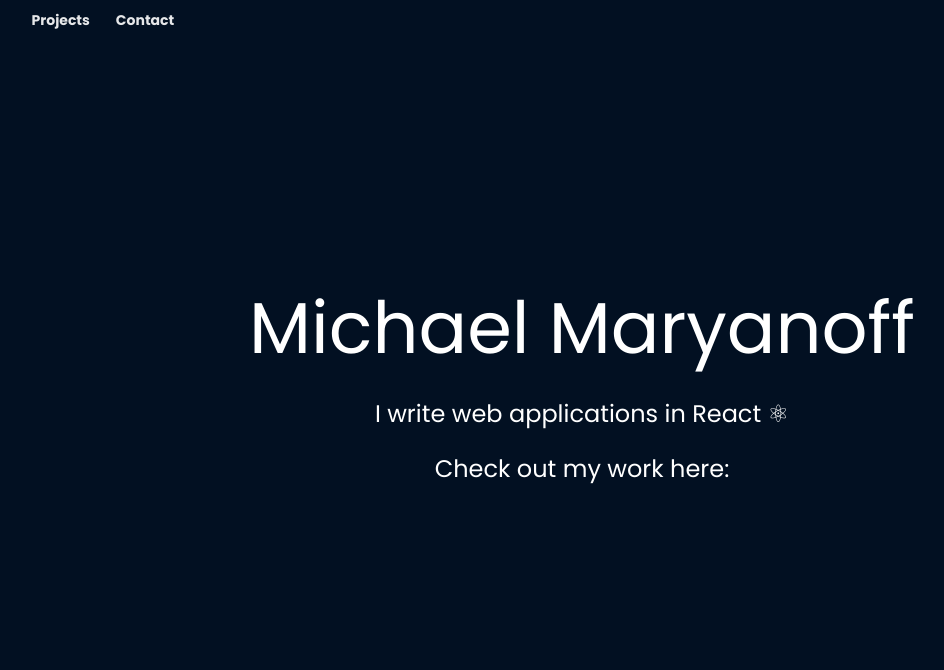
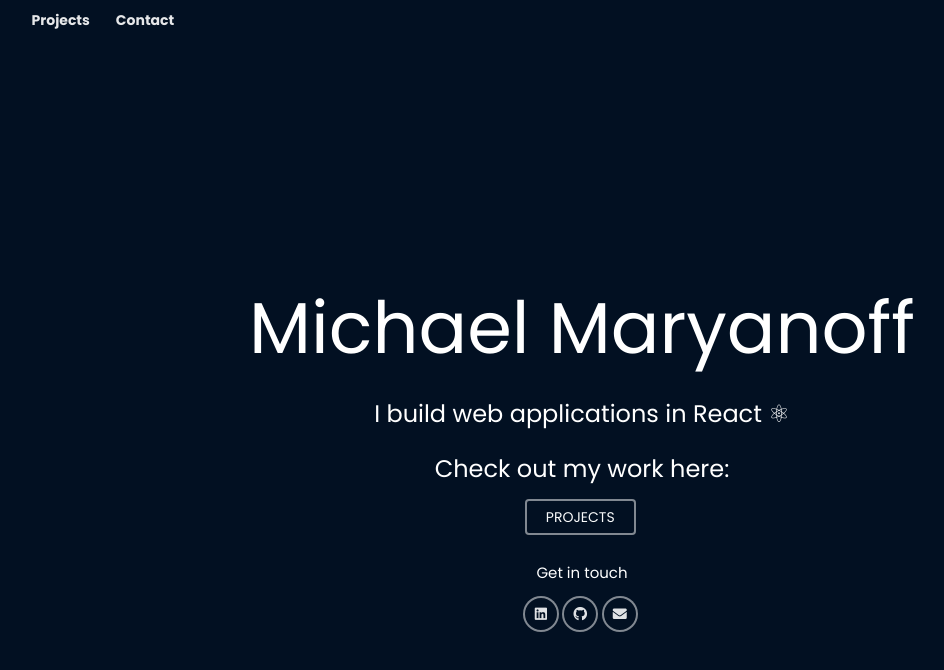
Before and after one commit to michaelmaryanoff/personal-page, a React (Create React App) app: page /projects in a window 1280 px wide. Shown: the top 670 px of the page, without its empty margins (58-1002 px from the left). Built offline with nearby package versions, Linux system fonts and the light colour scheme.

Commit message:
Add basic contact links

```diff
--- a/src/components/HeroHeader.js
+++ b/src/components/HeroHeader.js
@@ -1,4 +1,6 @@
 import React from 'react';
+
+import SocialLinks from './mainpage/SocialLinks';
 
 const HeroHeader = () => {
   return (
@@ -8,11 +10,13 @@
           Michael Maryanoff
         </h2>
         <h3 className="ui large inverted header">
-          I write web applications in React ⚛
+          I build web applications in React ⚛
           <p />
           <p />
           Check out my work here:
         </h3>
+        <button className="ui basic inverted button">PROJECTS</button>
+        <SocialLinks />
       </div>
     </div>
   );
--- /dev/null
+++ b/src/components/mainpage/IconButton.js
@@ -0,0 +1,11 @@
+import React from 'react';
+
+const IconButton = props => {
+  return (
+    <button className="ui circular inverted basic icon button">
+      <i className={`${props.buttonType} icon`}></i>
+    </button>
+  );
+};
+
+export default IconButton;
--- /dev/null
+++ b/src/components/mainpage/SocialLinks.js
@@ -0,0 +1,17 @@
+import React from 'react';
+import IconButton from './IconButton';
+
+const SocialLinks = () => {
+  return (
+    <div className="ui basic segment">
+      <h4>Get in touch</h4>
+      <div className="large icon buttons">
+        <IconButton buttonType="linkedin" />
+        <IconButton buttonType="github" />
+        <IconButton buttonType="envelope" />
+      </div>
+    </div>
+  );
+};
+
+export default SocialLinks;
```
